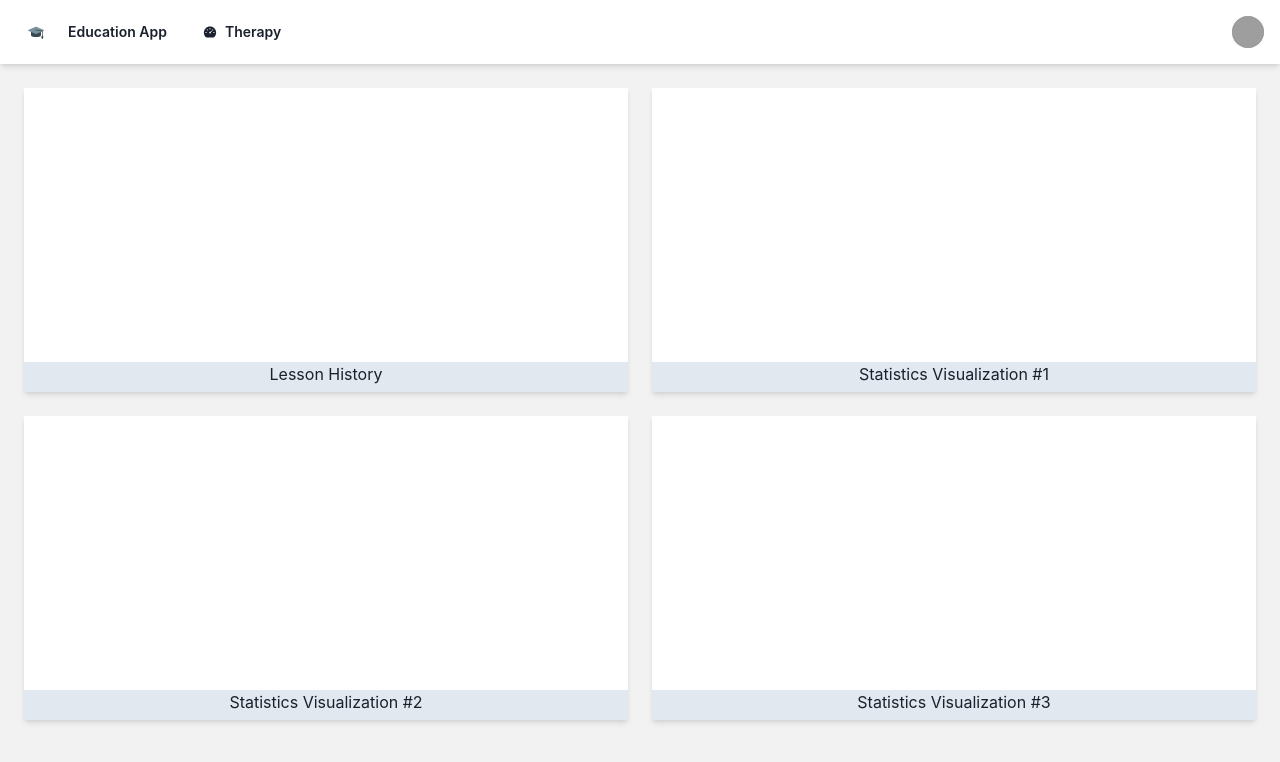
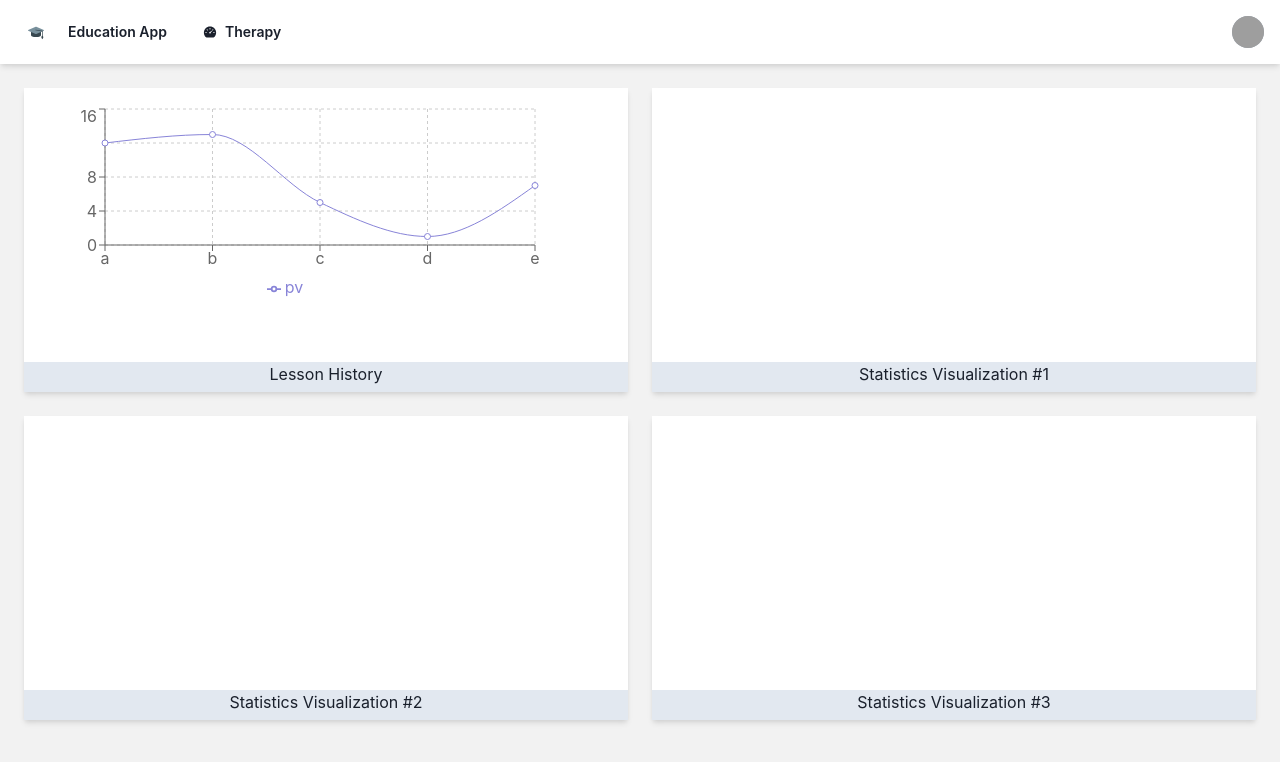
Before and after one commit to maxphillipsdev/unihack2022, a Next.js app in the folder frontend/: page /student-profile in a window 1280 px wide. Shown: the top 762 px of the page. Built offline with nearby package versions, Linux system fonts and the light colour scheme; grey boxes are pictures that could not be loaded.

Commit message:
Added line chart for student history using recharts

```diff
--- /dev/null
+++ b/frontend/components/StudentHistory.tsx
@@ -0,0 +1,40 @@
+import React from "react";
+import {
+  CartesianGrid,
+  Legend,
+  Line,
+  LineChart,
+  Tooltip,
+  XAxis,
+  YAxis,
+} from "recharts";
+
+const StudentHistory = () => {
+  const data = [
+    { name: "a", pv: 12 },
+    { name: "b", pv: 13 },
+    { name: "c", pv: 5 },
+    { name: "d", pv: 1 },
+    { name: "e", pv: 7 },
+  ];
+  return (
+    <div>
+      <LineChart
+        width={500}
+        height={200}
+        data={data}
+        // margin={{ top: 5, right: 30, left: 20, bottom: 5 }}
+      >
+        <CartesianGrid strokeDasharray="3 3" />
+        <XAxis dataKey="name" />
+        <YAxis />
+        <Tooltip />
+        <Legend />
+        <Line type="monotone" dataKey="pv" stroke="#8884d8" />
+        {/* <Line type="monotone" dataKey="uv" stroke="#82ca9d" /> */}
+      </LineChart>
+    </div>
+  );
+};
+
+export default StudentHistory;
--- a/frontend/package.json
+++ b/frontend/package.json
@@ -16,7 +16,8 @@
     "next": "12.1.0",
     "react": "17.0.2",
     "react-dom": "17.0.2",
-    "react-icons": "^4.3.1"
+    "react-icons": "^4.3.1",
+    "recharts": "^2.1.9"
   },
   "devDependencies": {
     "@types/node": "17.0.21",
--- a/frontend/pages/student-profile.tsx
+++ b/frontend/pages/student-profile.tsx
@@ -1,5 +1,6 @@
 import React from "react";
 import { Grid, GridItem, Box, Text } from "@chakra-ui/react";
+import StudentHistory from "../components/StudentHistory";
 
 const Profile = () => {
   return (
@@ -8,7 +9,7 @@ const Profile = () => {
       <Grid templateColumns="repeat(2, 1fr)" gap={6} sx={{ mx: "6" }}>
         <GridItem w="100%" h="38vh" bg="gray.200" boxShadow="md">
           <Box bg="white" w="100%" height="90%" p={4} color="white">
-            This is the Box
+            <StudentHistory />
           </Box>
           <Text fontSize="md" textAlign="center">
             Lesson History
@@ -39,6 +40,7 @@ const Profile = () => {
           </Text>
         </GridItem>
       </Grid>
+      <br />
     </>
   );
 };
```
Also changed, not shown: 1 other file (tests, documents, lock files or other folders).
